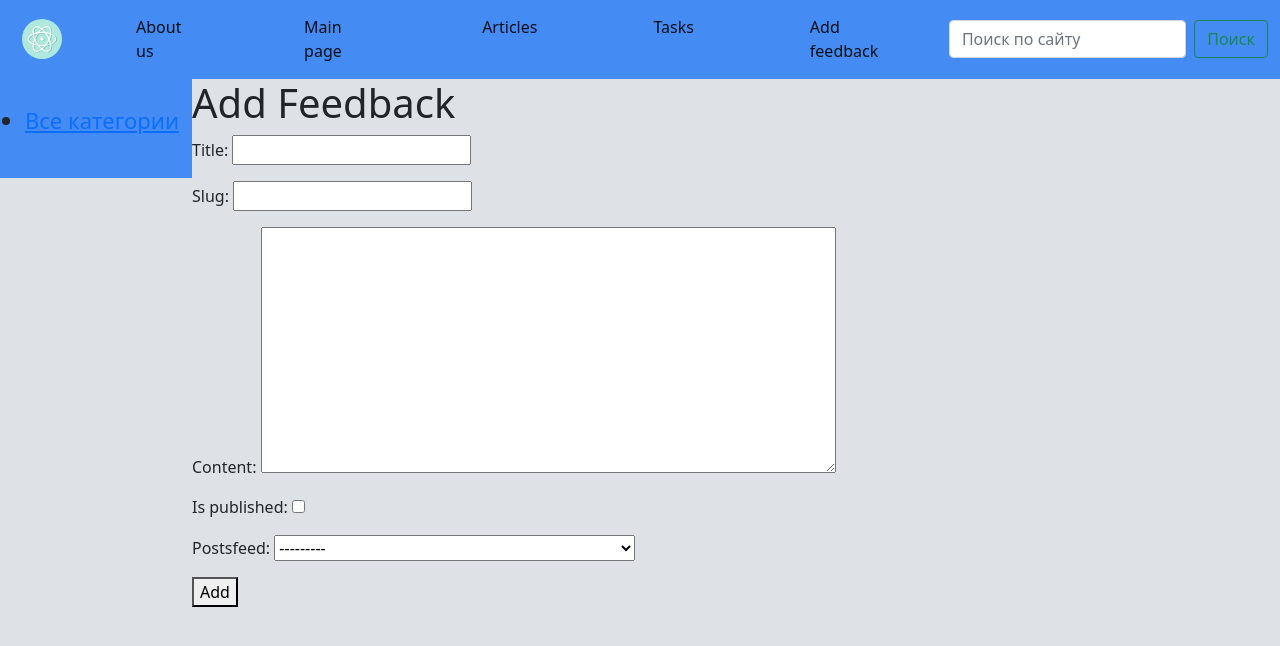
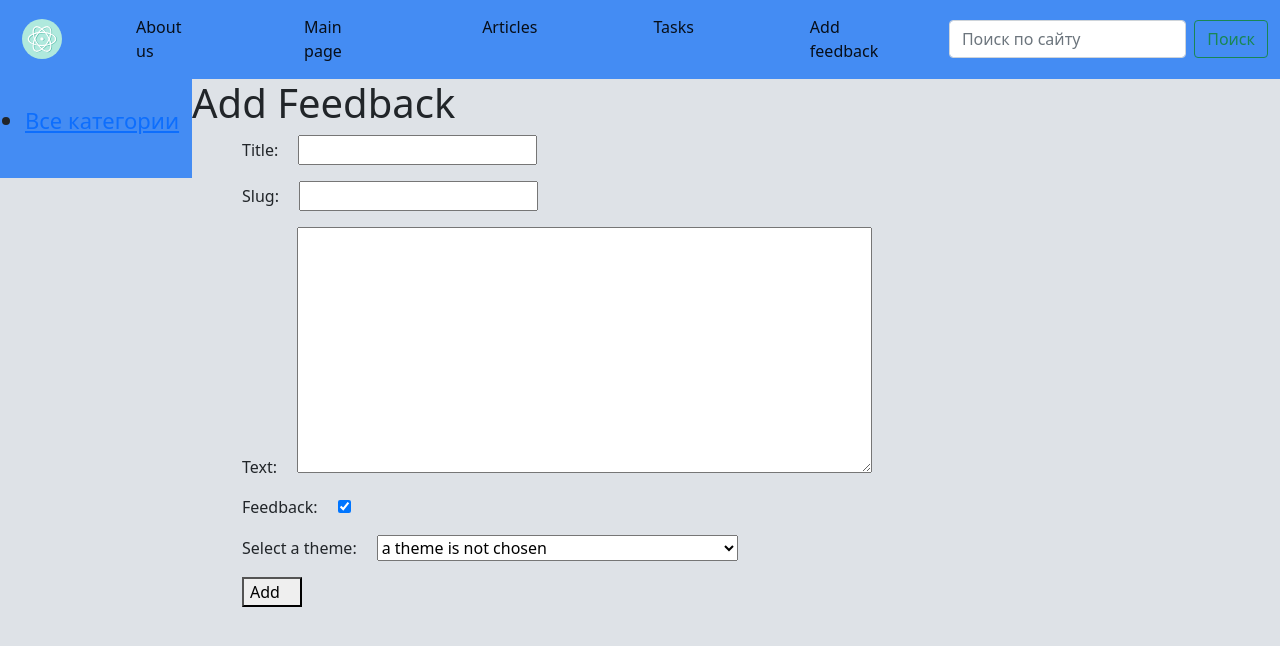
Before and after one commit to ChemicalSister26/petrochem, a Django app: page /add_feedback/ in a window 1280 px wide. Shown: the part 25-671 px from the top of the page. Run offline with Django 3.2, Linux system fonts and the light colour scheme; data comes from the database, SQL or seed files in the repository.

Commit message:
18 january commit

```diff
--- a/basicchem/forms.py
+++ b/basicchem/forms.py
@@ -4,6 +4,6 @@ from .models import *
 class Addfeedback(forms.Form):
     title = forms.CharField(max_length=255)
     slug = forms.SlugField(max_length=255)
-    content = forms.CharField(widget=forms.Textarea(attrs={'cols': 60, 'rows': 10}))
-    is_published = forms.BooleanField()
-    postsfeed = forms.ModelChoiceField(queryset=Basicchem.objects.all())
+    content = forms.CharField(widget=forms.Textarea(attrs={'cols': 60, 'rows': 10}), label='Text')
+    is_published = forms.BooleanField(label='Feedback', required=False, initial=True)
+    postsfeed = forms.ModelChoiceField(queryset=Basicchem.objects.all(), label='Select a theme', empty_label='a theme is not chosen')
--- a/basicchem/static/basicchem/css/CSSbase1.css
+++ b/basicchem/static/basicchem/css/CSSbase1.css
@@ -58,3 +58,8 @@ img {max-width: 600px; height: auto;}
         margin-left: 0;
     }
 }
+
+.form_label {
+    margin-left: 50px;
+    padding-right: 20px;
+}
--- a/basicchem/templates/Basicchem/addfeedback.html
+++ b/basicchem/templates/Basicchem/addfeedback.html
@@ -5,8 +5,13 @@
 
 <form action="{% url 'add_feedback' %}" method="post">
 {% csrf_token %}
-{{ form.as_p }}
-<button type="submit">Add</button>
+
+    {% for f in form %}
+    <p><label class="form_label" for="{{ f.id_for_label }}">{{ f.label }}:</label>{{ f }}</p>
+    <div class="form_error">{{ f.errors }}</div>
+    {% endfor %}
+
+<button class='form_label' type="submit">Add</button>
 </form>
 
 {% endblock content %}
--- a/basicchem/views.py
+++ b/basicchem/views.py
@@ -64,5 +64,10 @@ def pageNotFound(request, exception):
     return HttpResponseNotFound('unfortunately page not found')
 
 def add_feedback(request):
-    form = Addfeedback()
+    if request.method == 'POST':
+        form = Addfeedback(request.POST)
+        if form.is_valid():
+            print(form.cleaned_data)
+    else:
+        form = Addfeedback()
     return render(request, 'Basicchem/addfeedback.html', {'form': form, 'menu': menu, 'title': 'Add Feedback'})
```
